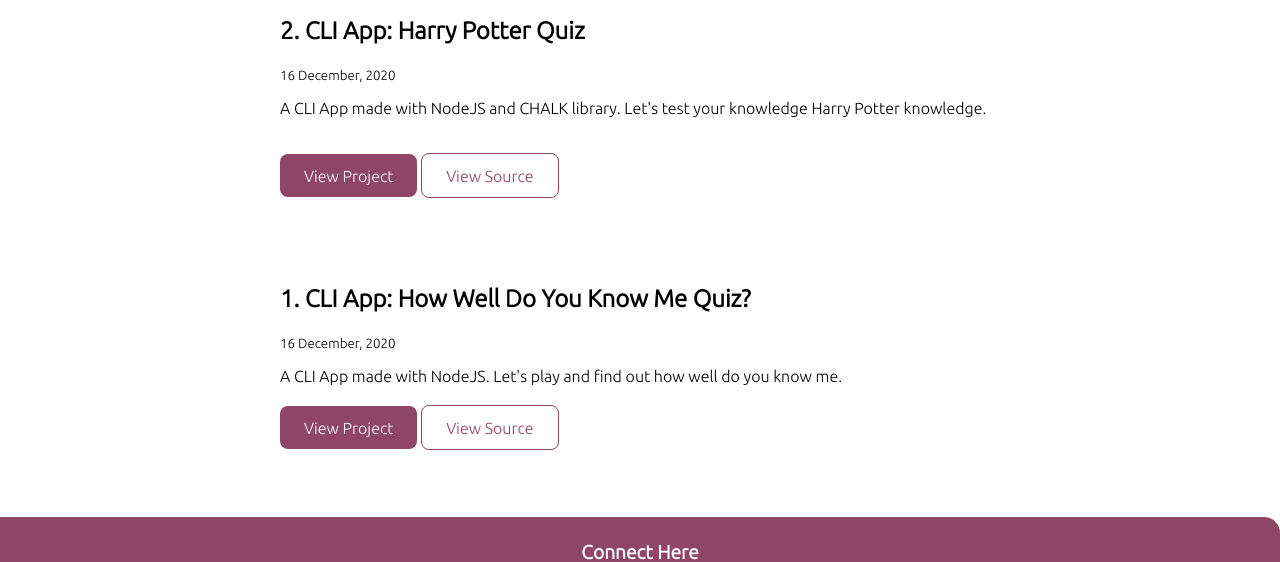
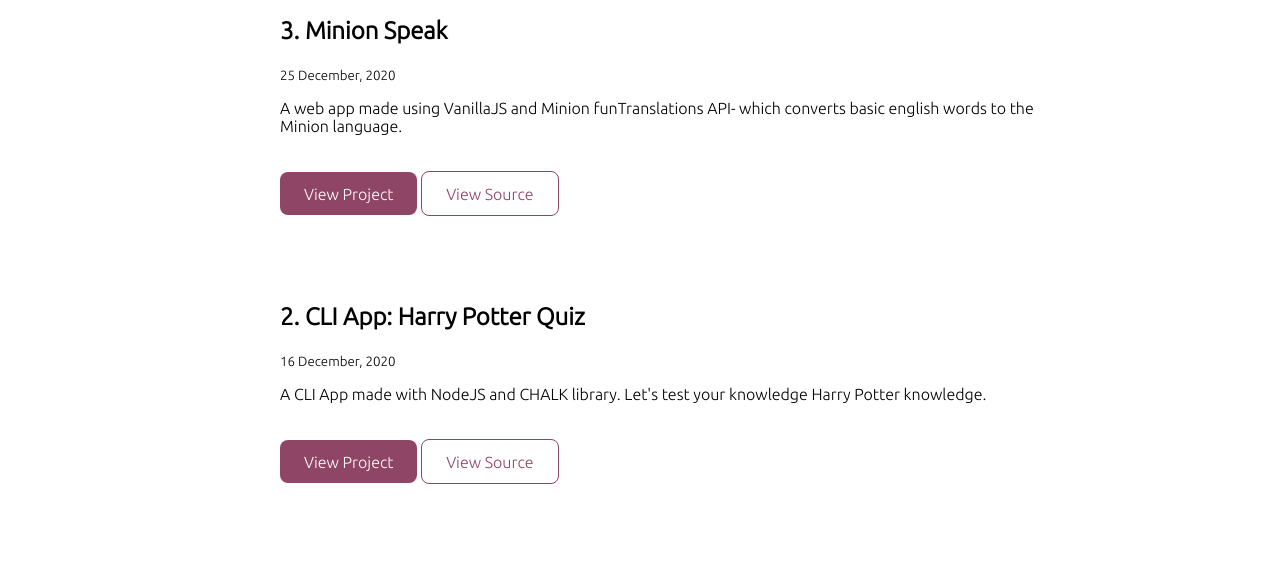
Before and after one commit to sreenidhi3/portfolio-neogcamp, a plain HTML site: page projects.html in a window 1280 px wide. Shown: the part 247-809 px from the top of the page. Drawn offline with Linux system fonts and the light colour scheme.

Commit message:
Update projects.html

```diff
--- a/projects.html
+++ b/projects.html
@@ -35,6 +35,13 @@
         <div class = "div-center">
             <ul class ="unordered">
                 <li>
+                    <h2>3. Minion Speak</h2>
+                    <small>25 December, 2020 </small>
+                    <p> A web app made using VanillaJS and Minion funTranslations API- which converts basic english words to the Minion language.</p>
+                    <br/><p><a class="primary-link" href="https://speak-like-minions.netlify.app/">View Project</a>
+                    <a class="secondary-link" href="https://github.com/sreenidhi3/banana-speak-neogcamp"> View Source</a></p>
+                </li>
+                <li>
                     <h2>2. CLI App: Harry Potter Quiz</h2>
                     <small>16 December, 2020 </small>
                     <p> A CLI App made with NodeJS and CHALK library. Let's test your knowledge Harry Potter knowledge.</p>
```
